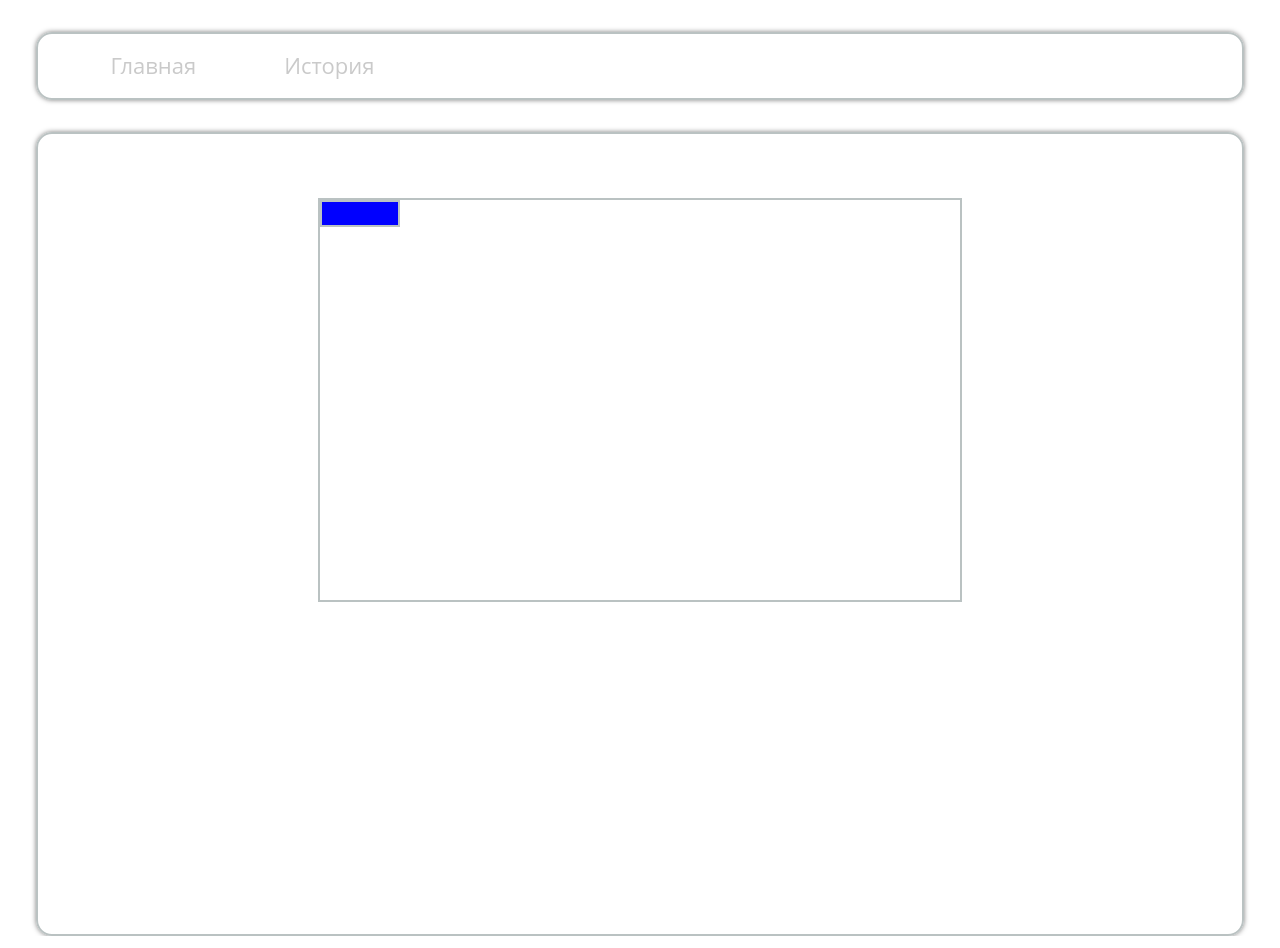
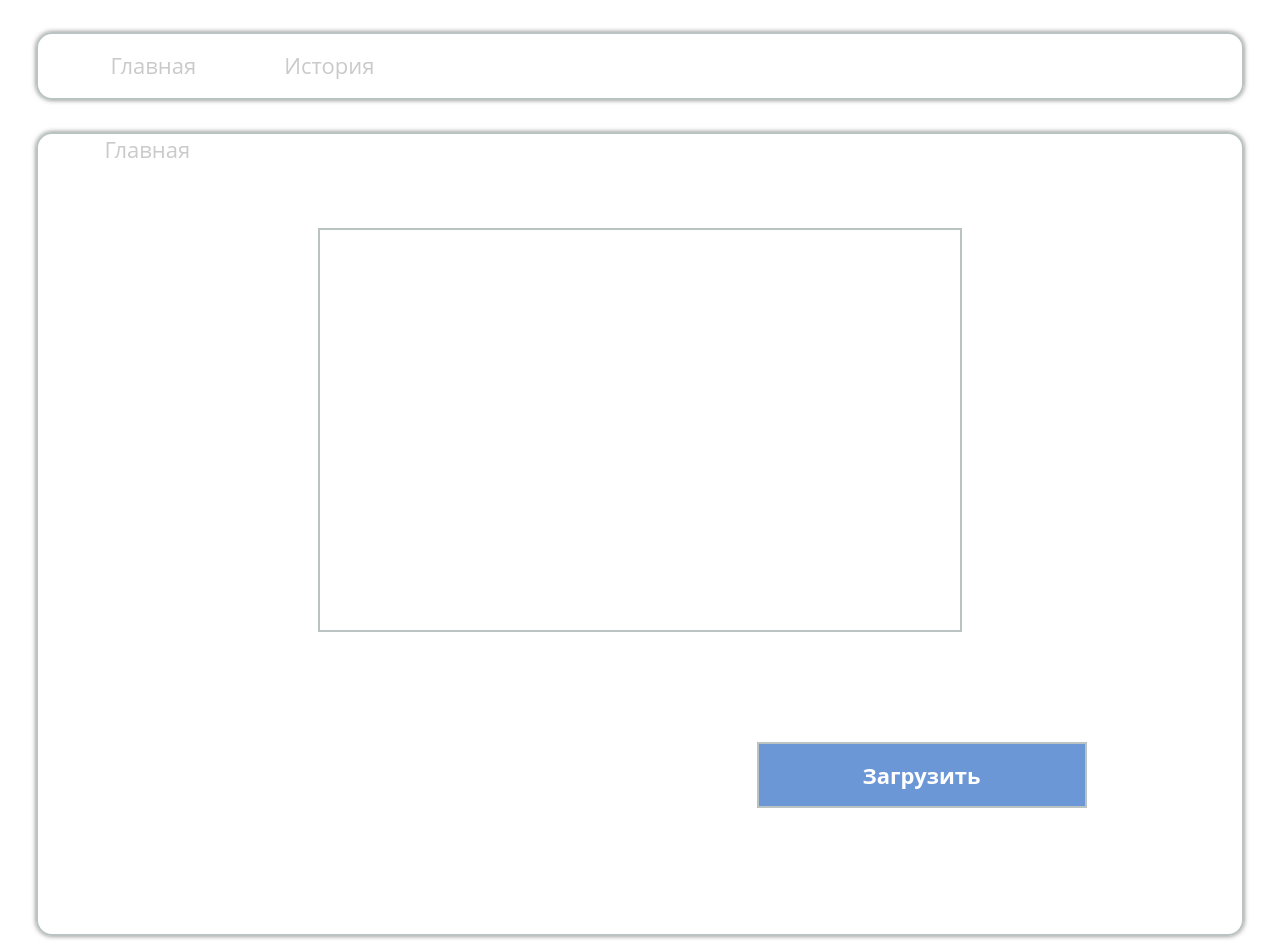
Before and after one commit to valex-maschen/react-project, a React (Create React App) app in the folder Frontend/: page / in a window 1280 px wide. Built offline with nearby package versions, Linux system fonts and the light colour scheme; the HTML template or start-up script is replaced by a standard one.

Commit message:
downloadfirst

```diff
--- /dev/null
+++ b/Frontend/src/App.jsx
@@ -0,0 +1,27 @@
+import React from 'react';
+import { Route, BrowserRouter, Switch } from 'react-router-dom';
+import { Provider } from 'react-redux';
+import thunk from 'redux-thunk';
+import { createStore, applyMiddleware } from 'redux';
+import Navbar from './Components/Navbar/Navbar';
+import Main from './Pages/Main/Main';
+import History from './Pages/History/History';
+import ApiReducer from './Store/reducer/Reducer';
+
+const store = createStore(ApiReducer, applyMiddleware(thunk));
+
+function App() {
+    return (
+        <Provider store={store}>
+            <BrowserRouter>
+                <Navbar />
+                <Switch>
+                    <Route path="/" exact component={Main} />
+                    <Route path="/history" component={History} />
+                </Switch>
+            </BrowserRouter>
+        </Provider>
+    );
+}
+
+export default App;
--- a/Frontend/src/App.tsx
+++ /dev/null
@@ -1,19 +0,0 @@
-import React from 'react';
-import { Route, BrowserRouter, Switch } from 'react-router-dom';
-import Navbar from './Components/Navbar/Navbar';
-import Main from './Pages/Main/Main';
-import History from './Pages/History/History';
-
-function App() {
-    return (
-        <BrowserRouter>
-            <Navbar />
-            <Switch>
-                <Route path="/" exact component={Main} />
-                <Route path="/history" component={History} />
-            </Switch>
-        </BrowserRouter>
-    );
-}
-
-export default App;
--- /dev/null
+++ b/Frontend/src/Components/DownloadWindow/DownloadWindow.jsx
@@ -0,0 +1,44 @@
+import React from 'react';
+import axios from 'axios';
+import { useDispatch, useSelector } from 'react-redux';
+import styles from './DownloadWindow.module.css';
+
+const url = 'https://api.giphy.com/v1/gifs/random?api_key=xgcnvYuqk4vP1WQQtWPz6F1A0B4WHHdA';
+
+function FetchingData() {
+    const content = useSelector((state) => state);
+    const dispatch = useDispatch();
+
+    function getData() {
+        return (dispatch) => {
+            axios.get(url).then((res) => {
+                dispatch({
+                    type: 'FETCH_DATA',
+                    payload: res.data.data
+                });
+                return(res);
+            }).catch(() => {
+                dispatch({
+                type: 'ERROR_FETCH_DATA',
+            })
+            ;} );
+        };
+    }
+
+    function onFetchdata() {
+        dispatch(getData());
+    }
+
+    return (
+        <div className={styles.Container}>
+            <div className={styles.Window}>
+                <img src={content.data.url} />
+            </div>
+            <button onClick={() => onFetchdata()} className={styles.Download}>
+                Загрузить
+            </button>
+        </div>
+    );
+}
+
+export default FetchingData;
--- a/Frontend/src/Components/DownloadWindow/DownloadWindow.module.css
+++ b/Frontend/src/Components/DownloadWindow/DownloadWindow.module.css
@@ -1,3 +1,11 @@
+.Container {
+    width: 94%;
+    height: 45rem;
+    margin-top: 2em;
+    margin-left: auto;
+    margin-right: auto;
+}
+
 .Window {
     margin-left: auto;
     margin-right: auto;
@@ -8,10 +16,19 @@
 }
 
 .Download {
-    margin-left: auto;
-    margin-right: auto;
-    width: 6em;
-    height: 2em;
-    background-color: blue;
+    margin-left: 31em;
+    margin-top: 5em;
+    width: 15em;
+    height: 3em;
+    background-color: rgba(80, 131, 206, 0.836);
     border: 2px solid rgb(186, 194, 194);
+    font-size: 22px;
+    font-weight: bold;
+    font-family:'Open Sans', sans-serif;
+    color: white;
 }
+
+.Download:hover{
+    background-color: rgb(77, 61, 226);
+    transition: all 1.5s cubic-bezier(0.68, -0.55, 0.265, 1.55);
+}
--- a/Frontend/src/Components/DownloadWindow/DownloadWindow.tsx
+++ /dev/null
@@ -1,10 +0,0 @@
-import React from 'react';
-import styles from './DownloadWindow.module.css';
-
-const DownloadWindow = () => (
-    <div className={styles.Window}>
-        <button className={styles.Download} />
-    </div>
-);
-
-export default DownloadWindow;
--- a/Frontend/src/Pages/Main/Main.module.css
+++ b/Frontend/src/Pages/Main/Main.module.css
@@ -8,3 +8,10 @@
     border-radius: 1em;
     box-shadow: 0 0 5px rgba(0,0,0,0.5)
 }
+
+.Main{
+    margin-left: 3em;
+    font-family:'Open Sans', sans-serif;
+    font-size: 22px;
+    color: rgb(202, 202, 202);
+}
--- a/Frontend/src/Pages/Main/Main.tsx
+++ b/Frontend/src/Pages/Main/Main.tsx
@@ -2,10 +2,13 @@ import React from 'react';
 import styles from './Main.module.css';
 import DownloadWindow from '../../Components/DownloadWindow/DownloadWindow';
 
-const Main = () => (
-    <div className={styles.Container}>
-        <DownloadWindow />
-    </div>
-);
+const Main = () => {
+    return (
+        <div className={styles.Container}>
+            <span className={styles.Main}> Главная </span>
+            <DownloadWindow />
+        </div>
+    );
+};
 
 export default Main;
--- /dev/null
+++ b/Frontend/src/Store/actionTypes/index.js
@@ -0,0 +1 @@
+export const FETCH_DATA = 'FETCH_DATA';
--- /dev/null
+++ b/Frontend/src/Store/reducer/Reducer.js
@@ -0,0 +1,17 @@
+import { FETCH_DATA } from '../actionTypes/index';
+
+const initialState = {
+    data: []
+};
+
+const ApiReducer = (state = initialState, action) => {
+    if (action.type === FETCH_DATA) {
+        return {
+            ...state,
+            data: action.payload
+        };
+    }
+    return state;
+};
+
+export default ApiReducer;
```
Also changed, not shown: Frontend/package.json (+7 -7 lines), 2 other files (tests, documents, lock files or other folders).
